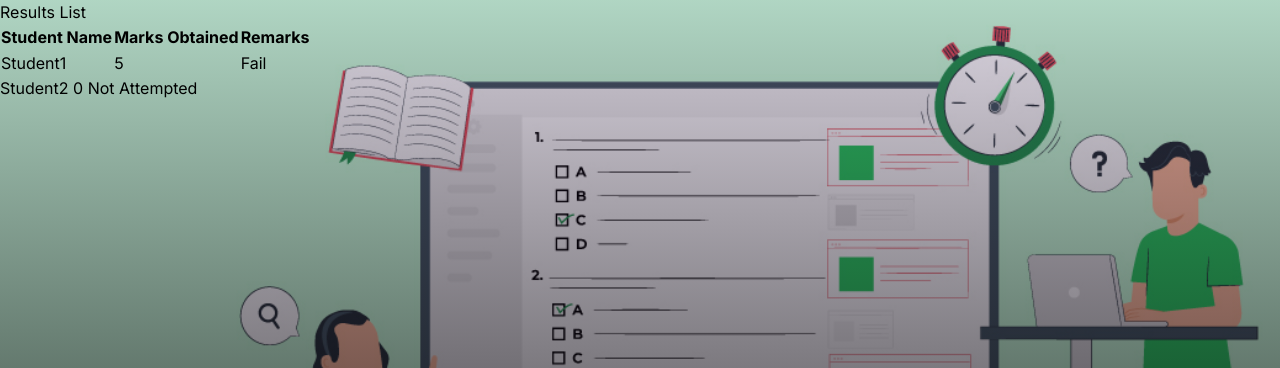
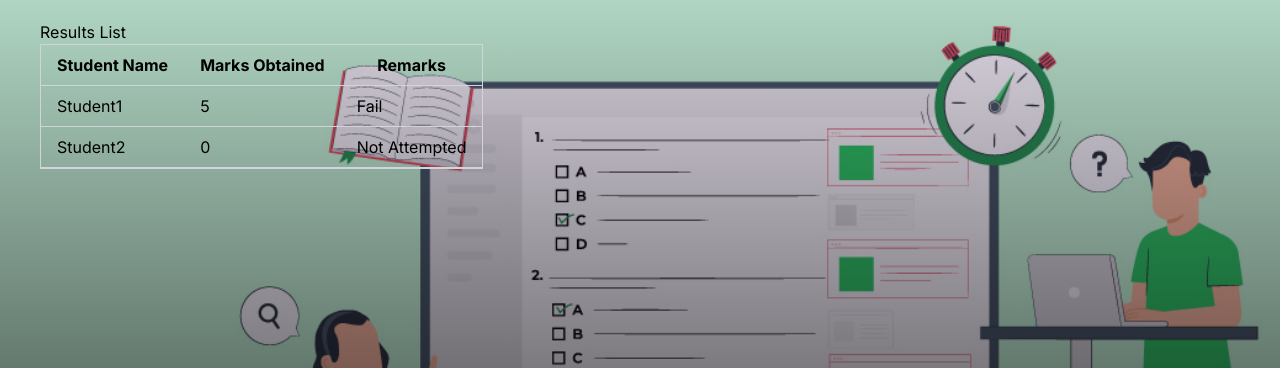
Before and after one commit to rupeshghimire7/Django-MCQ, a Django app: page /results/ in a window 1280 px wide. Shown: the part 64-432 px from the top of the page. Run offline with Django 4.2, Linux system fonts and the light colour scheme; a user stored in the database is signed in; data comes from the database, SQL or seed files in the repository; both versions use the stored data as it was after the commit; some libraries are stand-ins or nearby versions.

Commit message:
making pading

```diff
--- a/base/templates/base/listQ.html
+++ b/base/templates/base/listQ.html
@@ -6,7 +6,7 @@ Questionnaire
 {% endblock %}
 
 {% block content %}
-
+<div class="px-10">
         {% for question in questions %}
         <div>
           <p><b>Q.{{ question.question }}?</b></p>
@@ -21,5 +21,5 @@ Questionnaire
           {% endfor %}
           <br><hr>
 {% endfor %}
-
+          </div>
 {% endblock %}
--- a/base/templates/base/prepareQ.html
+++ b/base/templates/base/prepareQ.html
@@ -5,6 +5,7 @@ Prepare Question
 {% endblock %}
 
 {% block content %}
+<div class="px-10">
 <div class="flex justify-center items-center min-h-screen w-full">
 
 <form method="POST" action="{% url 'prepare' %}" class="ml-auto mr-[7.5%] flex flex-col gap-2 w-96 bg-white p-6 rounded-lg shadow-md">
@@ -33,7 +34,7 @@ Prepare Question
 
 </form>
 </div>
-
+</div>
 
 
 {% endblock %}
--- a/base/templates/base/resultList.html
+++ b/base/templates/base/resultList.html
@@ -25,23 +25,27 @@ Results List
 
 
 {% block content %}
+<div class="px-10 py-5">
 <h1>Results List</h1>
 
+<div class="flex justify-center">
+  <div class="border border-gray-300">
+    <table class="w-full">
+      <tr>
+        <th class="border-b border-gray-300 px-4 py-2">Student Name</th>
+        <th class="border-b border-gray-300 px-4 py-2">Marks Obtained</th>
+        <th class="border-b border-gray-300 px-4 py-2">Remarks</th>
+      </tr>
+      {% for student, remarks in students.items %}
+      <tr>
+        <td class="border-b border-gray-300 px-4 py-2">{{ student.name }}</td>
+        <td class="border-b border-gray-300 px-4 py-2">{{ student.marks }}</td>
+        <td class="border-b border-gray-300 px-4 py-2">{{ remarks|get_remarks }}</td>
+      </tr>
+      {% endfor %}
+    </table>
+  </div>
+</div>
+</div>
 
-
-<table>
-    <tr>
-        <th>Student Name</th>
-        <th>Marks Obtained</th>
-        <th>Remarks</th>
-    </tr>
-    {% for student,remarks in students.items %}
-    <tr>
-        <td>{{ student.name }}</td>
-        <td>{{ student.marks }}</td>
-        <td>{{ remarks|get_remarks }}</td>
-    </tr>
-</table>
-
-{% endfor %}
 {% endblock %}
```
Also changed, not shown: base/templates/base/exam.html (+6 -3 lines), db.sqlite3.
